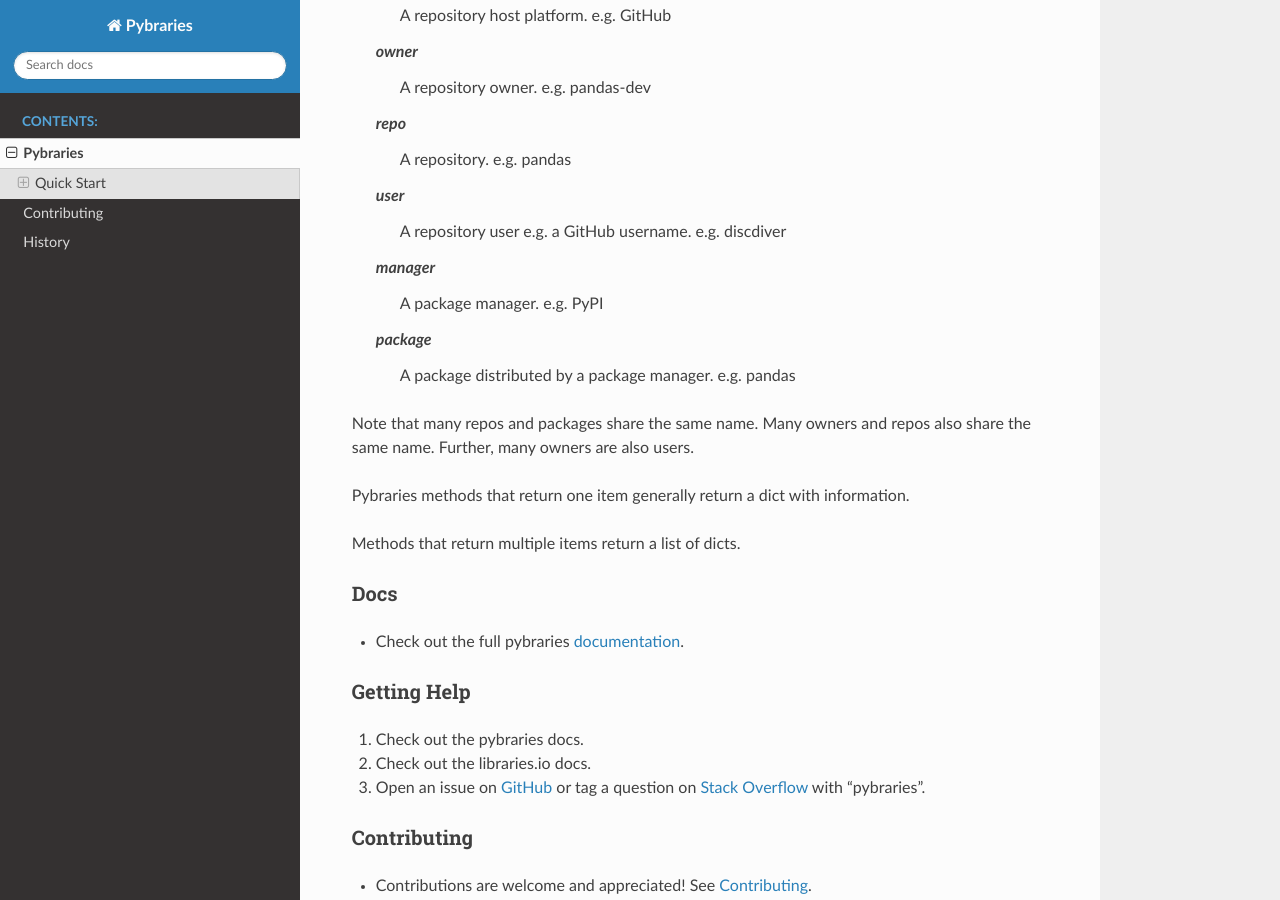
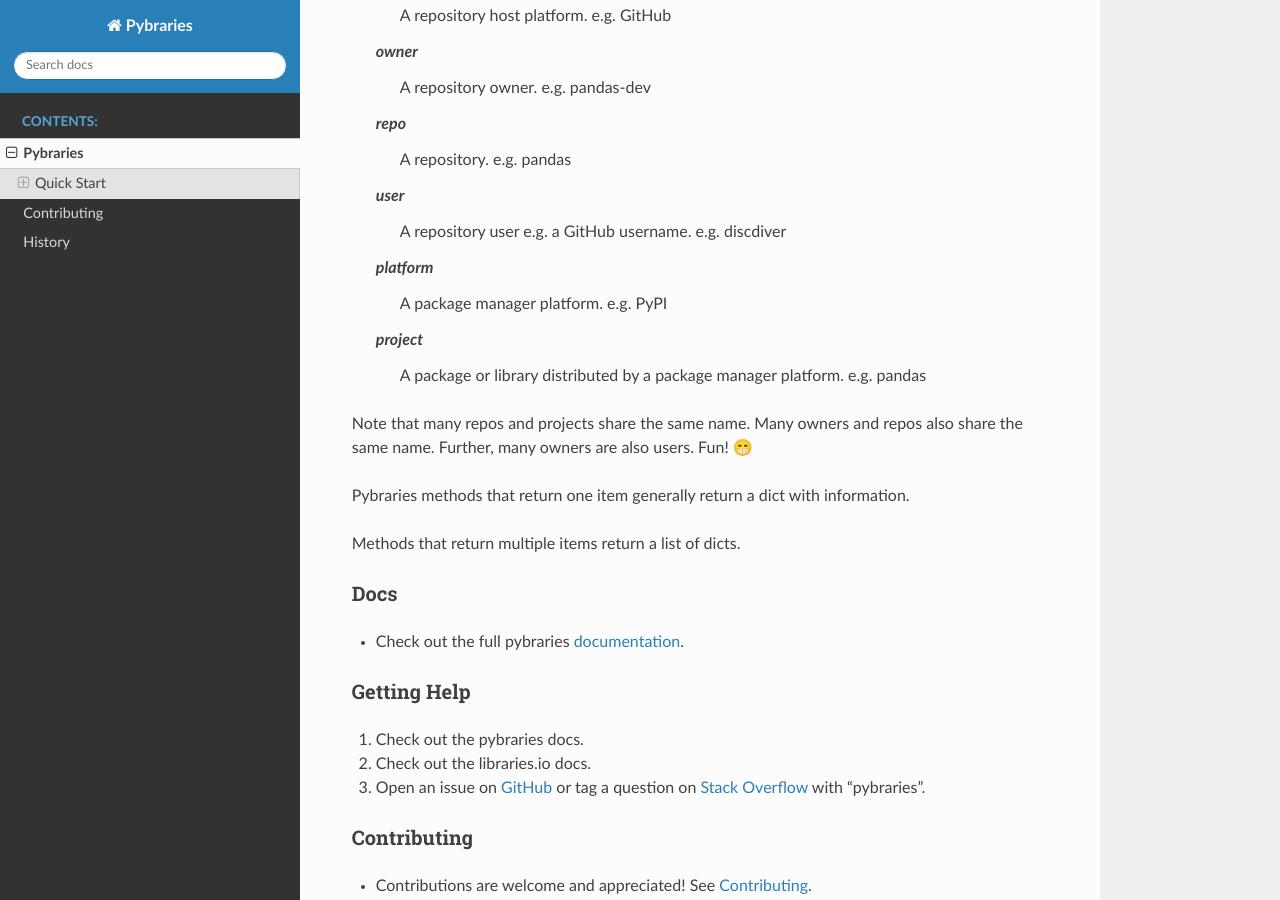
Before and after one commit to pybraries/pybraries, a Sphinx documentation site: the page built from docs/README.rst, in a window 1280 px wide and 900 px high, scrolled down 1629 px. Built offline with Sphinx 7.4.7 and the Read the Docs theme 2.0.0, drawn with Linux system fonts in a browser that asks for light colours.

```diff
--- a/docs/HISTORY.rst
+++ b/docs/HISTORY.rst
@@ -30,3 +30,9 @@ History
 
 * Fix typo in two search functions
 * Update dependencies
+
+0.2.0 (2020-04-04)
+------------------
+
+* Refactored functions - thanks (victorgveloso)
+*fixed naming divergences between libraries.io API and pybraries (manager->platform and package->project)
--- a/docs/README.rst
+++ b/docs/README.rst
@@ -113,16 +113,17 @@ _________
     *user*
         A repository user  e.g. a GitHub username. e.g. discdiver
 
-    *manager*
-        A package manager. e.g. PyPI
+    *platform*
+        A package manager platform. e.g. PyPI
 
-    *package*
-        A package distributed by a package manager. e.g. pandas
+    *project*
+        A package or library distributed by a package manager platform. e.g. pandas
 
 
-Note that many repos and packages share the same name.
+Note that many repos and projects share the same name.
 Many owners and repos also share the same name.
 Further, many owners are also users.
+Fun! 😁
 
 
 Pybraries methods that return one item generally return a dict with information.
--- a/setup.cfg
+++ b/setup.cfg
@@ -1,5 +1,5 @@
 [bumpversion]
-current_version = 0.1.1
+current_version = 0.2.1
 
 [tool:pytest]
 flake8-max-line-length = 88
--- a/setup.py
+++ b/setup.py
@@ -13,11 +13,11 @@ setup_requirements = ["pytest-runner"]
 
 test_requirements = ["pytest"]
 
-requirements = ["requests>=2", "fire>0.1.1", 'urllib3']
+requirements = ["requests>=2", "fire>0.1.1", "urllib3"]
 
 setup(
     name="pybraries",
-    version="0.2.0",
+    version="0.2.2",
     author="Jeff Hale",
     author_email="jeffmshale@gmail.com",
     description="A Python wrapper for the libraries.io API",
```
Also changed, not shown: 1 other file.
